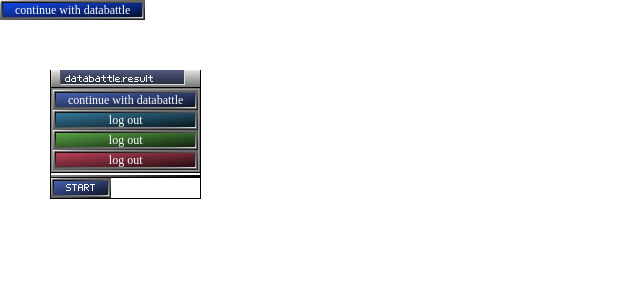
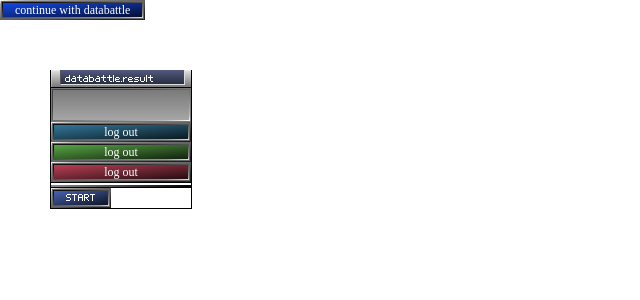
Before and after one commit to Eastonium/nightfall-react, a React (Create React App) app: page / in a window 1280 px wide. Shown: the top 300 px of the page, without its empty margins (0-640 px from the left). Built offline with nearby package versions, Linux system fonts and the light colour scheme; a web font is replaced by a local one; what assets would draw is missing.

Commit message:
Made window sectioning better so it can handle other things that'll be added

```diff
--- a/src/components/button.js
+++ b/src/components/button.js
@@ -18,13 +18,13 @@ const getGradientColors = (color, active) => [
 ];
 
 export const Button = Object.assign(
-	({ bold, color = buttonColors.blue, big, fill, children, wrapperProps, ...props }) => (
-		<div css={styles.buttonWrapper(fill)} {...wrapperProps}>
+	function Button({ bold, color = buttonColors.blue, big, fill, children, wrapperProps, ...props }) {
+		return <div css={styles.buttonWrapper(fill)} {...wrapperProps}>
 			<button css={styles.primaryButton(bold, color, big)} {...props}>
 				<span>{children}</span>
 			</button>
-		</div>
-	),
+		</div>;
+	},
 	{ colors: buttonColors },
 );
 
--- a/src/components/map.js
+++ b/src/components/map.js
@@ -16,7 +16,12 @@ export const Map = memo(function Map() {
 				// titleBarButtonProps={{ children: "log out" }}
 				postFooter={<Button>start</Button>}
 			>
-				<Button bold fill>Continue with Databattle</Button>
+				<Window.Section>
+					<br />
+					<br />
+					<br />
+				</Window.Section>
+				{/* <Button bold fill>Continue with Databattle</Button> */}
 				<Button bold fill color={Button.colors.cyan}>Log Out</Button>
 				<Button bold fill color={Button.colors.green}>Log Out</Button>
 				<Button bold fill color={Button.colors.red}>Log Out</Button>
--- a/src/components/window.js
+++ b/src/components/window.js
@@ -3,10 +3,11 @@ import React, { useState, useEffect, useMemo } from 'react';
 import { css, jsx } from '@emotion/core';
 import classNames from 'classnames';
 
-export const Window = ({
-	size, resizable, children, postFooter,
-	title, titleBarIcon, titleBarButtonProps,
-}) => {
+const ContentSection = props => <div css={styles.contentSection} {...props} />;
+
+/* eslint-disable jsx-a11y/alt-text */
+export const Window = Object.assign(
+	function Window({ title, titleBarIcon, titleBarButtonProps, size, resizable, sectioned, children, postFooter }) {
 		const dynamicStyles = useMemo(() => ({
 			// width: 650,
 			// height: 420,
@@ -17,7 +18,7 @@ export const Window = ({
 			<div css={styles.window} style={dynamicStyles}>
 				<div>
 					<div css={styles.bar} className={classNames({ "has-icon": !!titleBarIcon })}>
-					{titleBarIcon && <img {...titleBarIcon} />}{/* eslint-disable-line jsx-a11y/alt-text */}
+						{titleBarIcon && <img {...titleBarIcon} />}
 						{title && <div className="title">{title}</div>}
 						{titleBarButtonProps && (
 							<div css={styles.barButtonContainer}>
@@ -27,13 +28,17 @@ export const Window = ({
 					</div>
 				</div>
 				{children && <>
-				<div css={styles.content} {...{ children }} />
+					<div css={styles.content}>
+						{sectioned ? React.Children.map(children, child => <ContentSection children={child} />) : children}
+					</div>
 					<div css={styles.footer} />
 				</>}
 				{postFooter && <div>{postFooter}</div>}
 			</div>
 		);
-};
+	},
+	{ Section: ContentSection },
+);
 
 const styles = {
 	window: css`
@@ -85,7 +90,6 @@ const styles = {
 				padding: 4px 30px 0 4px;
 			}
 		}
-
 	`,
 	barButtonContainer: css`
 		float: right;
@@ -112,9 +116,13 @@ const styles = {
 	`,
 	content: css`
 		flex: 1 1 auto;
-		padding: 2px;
 		background: linear-gradient(#0008, transparent);
-		box-shadow: inset 0 0 0 1px #777, inset 0 0 0 2px #999;
+		`,
+	contentSection: css`
+		margin: 1px;
+		border: 1px solid;
+		border-image: linear-gradient(to top left, #FFF, #BBB 10%, #444 70%) 1;
+		box-shadow: 0 0 0 1px #777;
 	`,
 	footer: css`
 		height: 5px;
```
Lines whose indentation alone changed are shown as unchanged.
